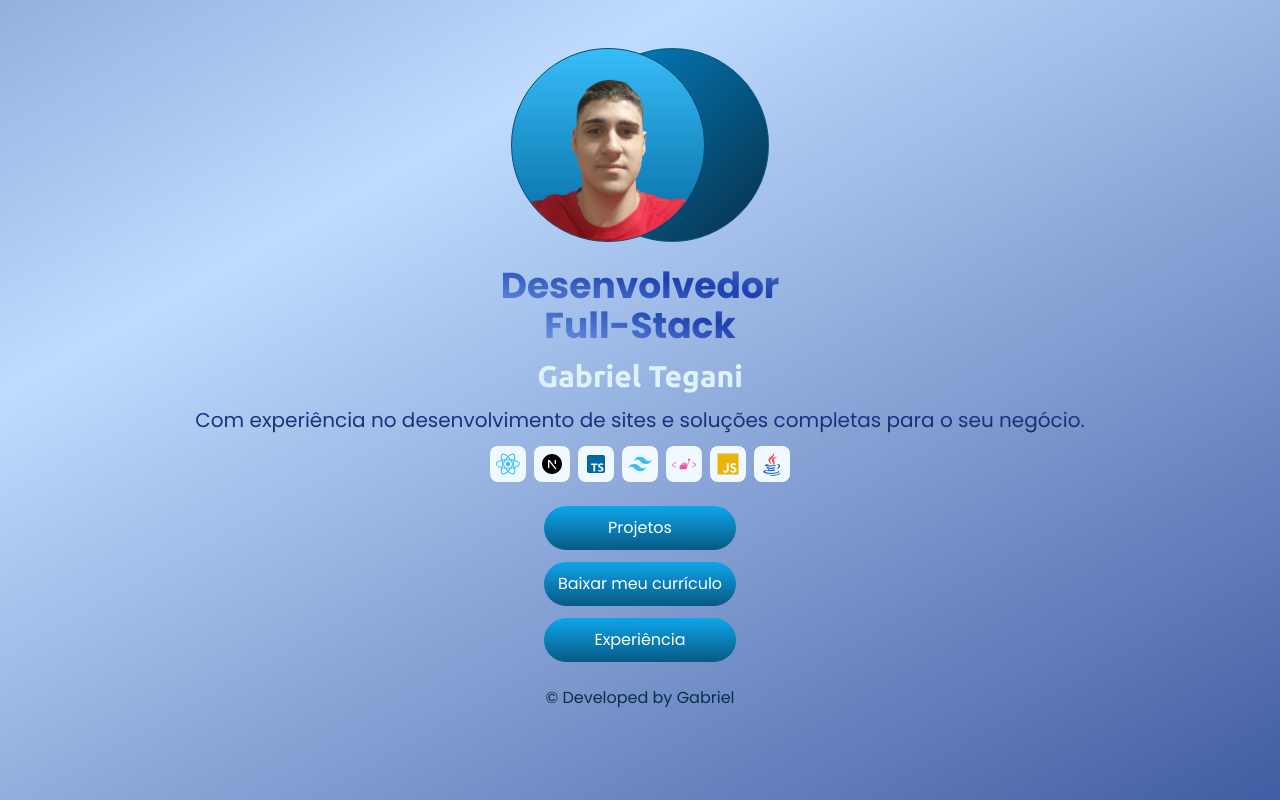
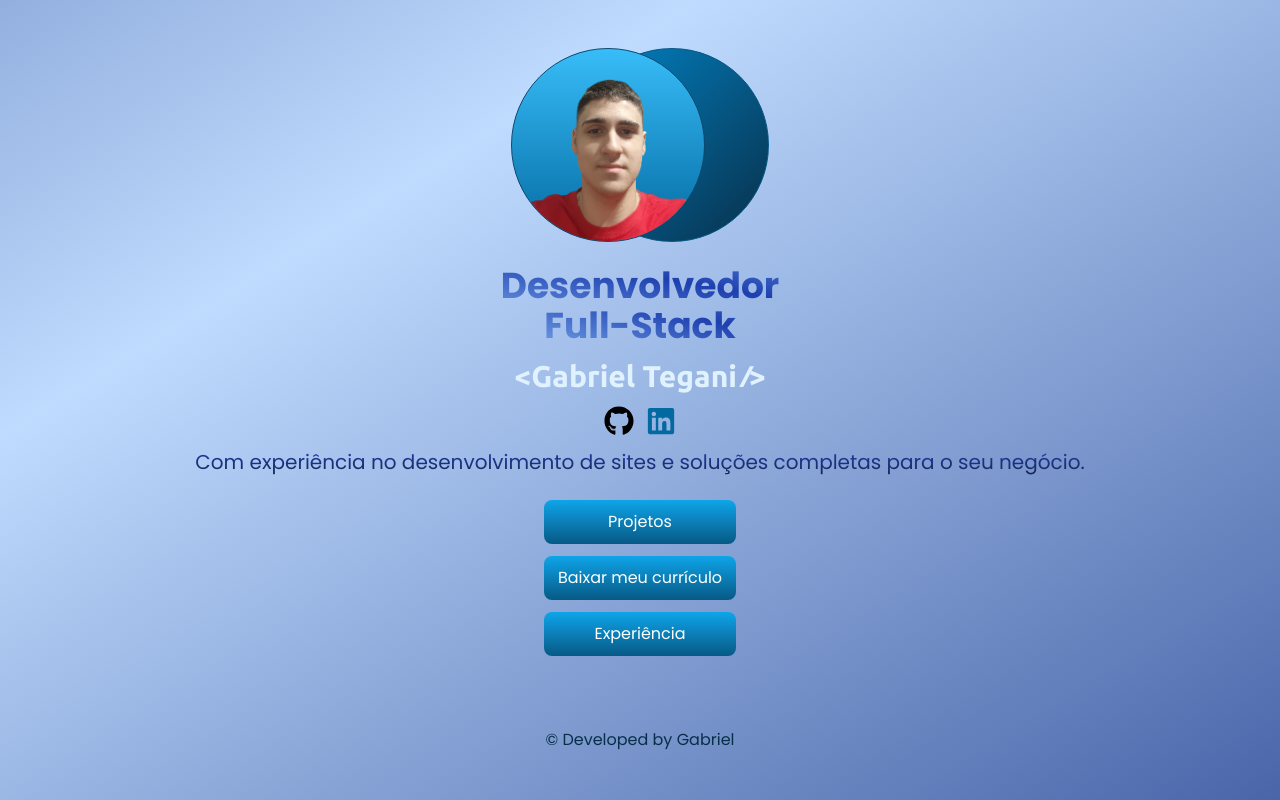
Before and after one commit to GLtegani/portfolio, a Next.js app: page / in a window 1280 px wide. Built offline with nearby package versions, Linux system fonts and the light colour scheme; what tailwindcss-animated would draw is missing.

Commit message:
chore: Optimize About component styles, update NavButtons and Avatar components, and configure project

```diff
--- a/src/app/components/About.tsx
+++ b/src/app/components/About.tsx
@@ -1,24 +1,27 @@
-import TechCard from "./TechCard";
-import {FaReact} from "react-icons/fa";
-import {RiNextjsFill} from "react-icons/ri";
-import {BiLogoTypescript} from "react-icons/bi";
-import {RiTailwindCssFill} from "react-icons/ri";
-import {SiStyledcomponents} from "react-icons/si";
-import {IoLogoJavascript} from "react-icons/io5";
-import {v4 as uuidv4} from "uuid";
+// import TechCard from "./TechCard";
+// import {FaReact} from "react-icons/fa";
+// import {RiNextjsFill} from "react-icons/ri";
+// import {BiLogoTypescript} from "react-icons/bi";
+// import {RiTailwindCssFill} from "react-icons/ri";
+// import {SiStyledcomponents} from "react-icons/si";
+// import {IoLogoJavascript} from "react-icons/io5";
+// import {v4 as uuidv4} from "uuid";
+import Link from "next/link";
 import {ubuntu} from "../fonts";
-import javaIcon from "@/public/assets/java.png";
-import Image from "next/image";
+// import javaIcon from "@/public/assets/java.png";
+// import Image from "next/image";
+import {FaGithub, FaLinkedin} from "react-icons/fa";
+import {BiLogoGmail} from "react-icons/bi";
 
 export default function About() {
-  const techs = [
-    <FaReact key={uuidv4()} />,
-    <RiNextjsFill key={uuidv4()} />,
-    <BiLogoTypescript key={uuidv4()} />,
-    <RiTailwindCssFill key={uuidv4()} />,
-    <SiStyledcomponents key={uuidv4()} />,
-    <IoLogoJavascript key={uuidv4()} />,
-  ];
+  // const techs = [
+  //   <FaReact key={uuidv4()} />,
+  //   <RiNextjsFill key={uuidv4()} />,
+  //   <BiLogoTypescript key={uuidv4()} />,
+  //   <RiTailwindCssFill key={uuidv4()} />,
+  //   <SiStyledcomponents key={uuidv4()} />,
+  //   <IoLogoJavascript key={uuidv4()} />,
+  // ];
 
   return (
     <div>
@@ -42,21 +45,40 @@ export default function About() {
         className={`mt-3 animate-fade-left ${ubuntu.className} text-center text-3xl font-semibold
           text-sky-100`}
       >
-        Gabriel Tegani
+        &lt;Gabriel Tegani &frasl;&gt;
       </h2>
-      <p
-        className={`mx-4 mt-3 animate-fade-left bg-gradient-to-b from-blue-800 to-blue-950
-          bg-clip-text text-center text-xl text-transparent animate-normal
-          animate-fill-forwards animate-ease-in-out`}
+      <nav className='mt-3 flex animate-fade items-center justify-center animate-duration-[2200ms]'>
+        <ul className='flex flex-row gap-3'>
+          <li className='transition duration-300 ease-in-out hover:scale-110'>
+            <Link
+              className='text-3xl'
+              href='https://www.github.com/GLtegani'
+              target='_blank'
             >
-        Com experiência no desenvolvimento de sites e soluções completas para o
-        seu negócio.
-      </p>
-      <div
-        className='mt-3 flex animate-fade items-center justify-center gap-2
-          animate-duration-[2200ms]'
+              <FaGithub />
+            </Link>
+          </li>
+          <li className='transition duration-300 ease-in-out hover:scale-110'>
+            <Link
+              className='text-3xl text-sky-700'
+              href='https://www.linkedin.com/in/gabriel-tegani'
+              target='_blank'
             >
-        {techs.map((tech) => (
+              <FaLinkedin />
+            </Link>
+          </li>
+          {/* <li className='transition duration-300 ease-in-out hover:scale-110'>
+            <Link
+              className='text-3xl text-red-600'
+              href='https://www.github.com/GLtegani'
+              target='_blank'
+            >
+              <BiLogoGmail />
+            </Link>
+          </li> */}
+        </ul>
+
+        {/* {techs.map((tech) => (
               <TechCard
                 key={uuidv4()}
                 skill={tech}
@@ -69,8 +91,16 @@ export default function About() {
                 width={100}
                 height={100}
               />
-        </TechCard>
-      </div>
+            </TechCard> */}
+      </nav>
+      <p
+        className={`mx-4 mt-3 animate-fade-left bg-gradient-to-b from-blue-800 to-blue-950
+          bg-clip-text text-center text-xl text-transparent animate-normal
+          animate-fill-forwards animate-ease-in-out`}
+      >
+        Com experiência no desenvolvimento de sites e soluções completas para o
+        seu negócio.
+      </p>
     </div>
   );
 }
--- a/src/app/components/NavButton/ItemList.tsx
+++ b/src/app/components/NavButton/ItemList.tsx
@@ -3,7 +3,7 @@ import {ReactNode} from "react";
 export default function ItemList({children}: {children: ReactNode}) {
   return (
     <li
-      className='flex h-11 w-48 cursor-pointer items-center justify-center rounded-full
+      className='flex h-11 w-48 cursor-pointer items-center justify-center rounded-lg
         bg-gradient-to-b from-sky-500 to-sky-800 hover:from-sky-600 hover:to-sky-900'
     >
       {children}
--- a/src/app/layout.tsx
+++ b/src/app/layout.tsx
@@ -15,8 +15,8 @@ export default function RootLayout({
   return (
     <html lang='pt-br'>
       <body
-        className={`${poppins.className} animate-bg bg-gradient-to-br from-blue-900 via-blue-200
-          to-blue-900`}
+        className={`${poppins.className} min-h-screen animate-bg bg-gradient-to-br from-blue-900
+          via-blue-200 to-blue-900 bg-cover bg-no-repeat`}
       >
         {children}
       </body>
--- a/src/app/page.tsx
+++ b/src/app/page.tsx
@@ -17,7 +17,7 @@ export default function Home() {
         </div>
       </main>
 
-      <footer className='mb-3 animate-fade-left'>
+      <footer className='mb-3 mt-12 animate-fade-left'>
         <ClaimFooter />
       </footer>
     </div>
--- a/src/app/projects/page.tsx
+++ b/src/app/projects/page.tsx
@@ -1,6 +1,6 @@
 export default function Projects() {
   return (
-    <div>
+    <div className='flex flex-col items-center justify-center gap-6'>
       <h1>Projects</h1>
     </div>
   );
```
Lines whose indentation alone changed are shown as unchanged.
